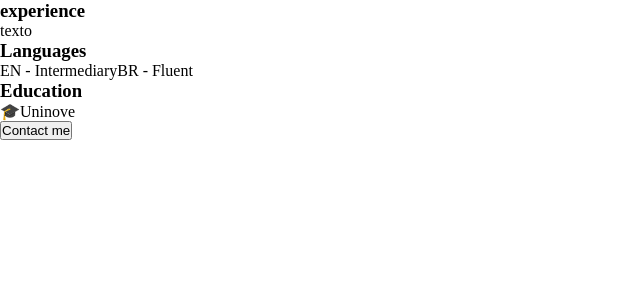
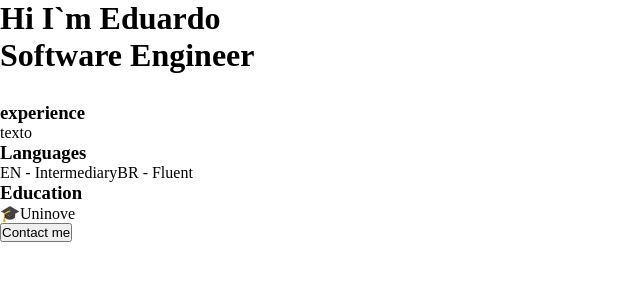
Before and after one commit to EduardoSilvaNegreiros/my-portifolio, a Next.js app: page / in a window 1280 px wide. Shown: the top 300 px of the page, without its empty margins (0-640 px from the left). Built offline with nearby package versions, Linux system fonts and the light colour scheme.

Commit message:
Estilizando a header

```diff
--- /dev/null
+++ b/src/app/components/header/header.scss
@@ -0,0 +1,8 @@
+.header {
+  display: flex;
+  flex-direction: column;
+
+  @media (min-width: 768px) {
+    flex-direction: row-reverse;
+  }
+}
--- a/src/app/components/header.tsx
+++ b/src/app/components/header/header.tsx
@@ -3,6 +3,11 @@ import Image from "next/image";
 export function Header() {
   return (
     <div className="header">
+      <div>
+        <h1>Hi I`m Eduardo</h1>
+        <h1>Software Engineer</h1>
+      </div>
+
       <Image
         src="/vercel.svg"
         alt="Vercel logo"
@@ -10,11 +15,6 @@ export function Header() {
         height={24}
         priority
       />
-
-      <div>
-        <h1>Hi I`m Eduardo</h1>
-        <h1>Software Engineer</h1>
-      </div>
     </div>
   );
 }
--- a/src/app/page.tsx
+++ b/src/app/page.tsx
@@ -1,7 +1,9 @@
+import { Header } from "./components/header/header";
 
 export default function Home() {
   return (
    <main>
+    <Header/>
     <div className="experience">
       <h3>experience</h3>
       <p>texto</p>
```
